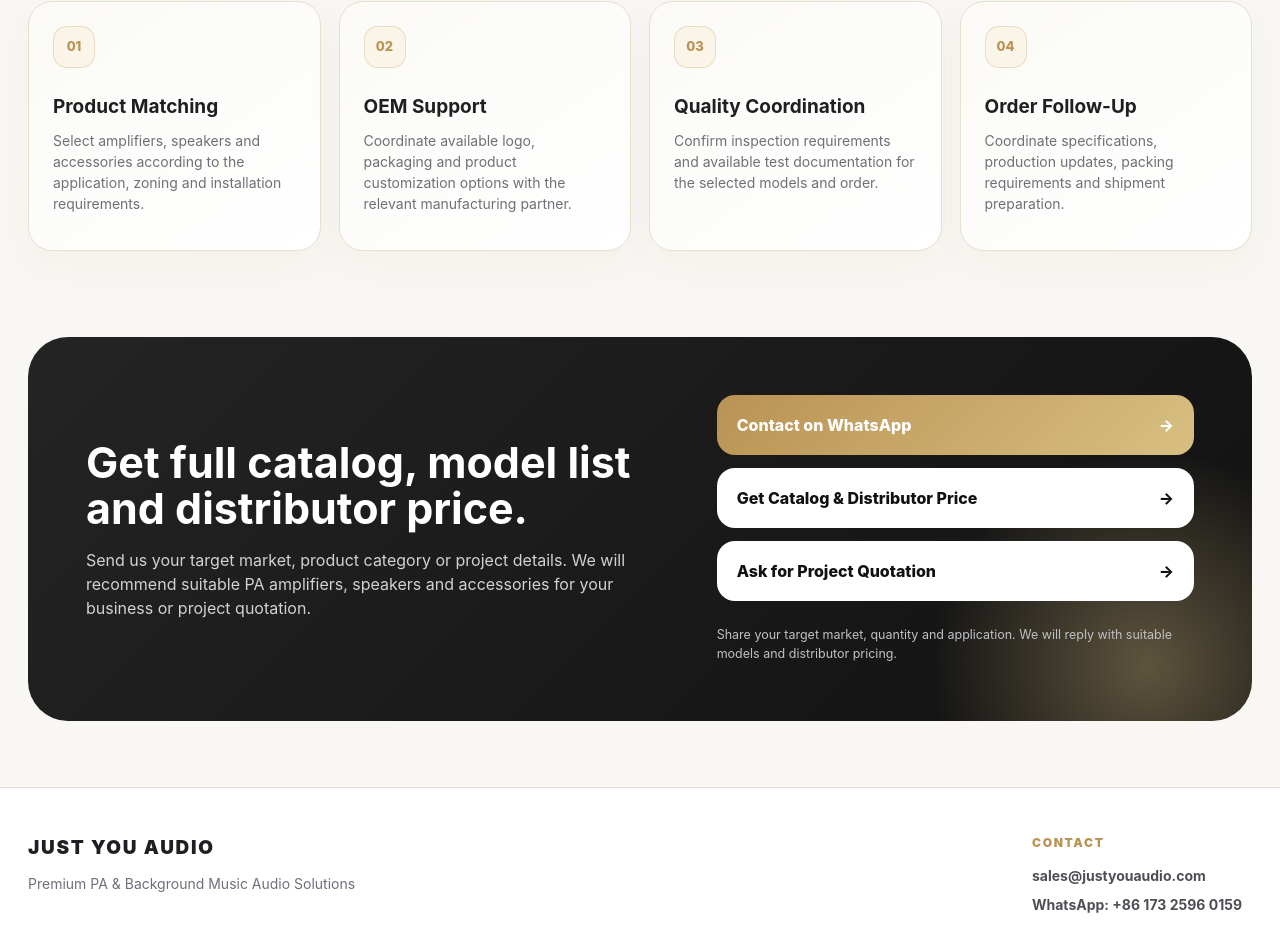
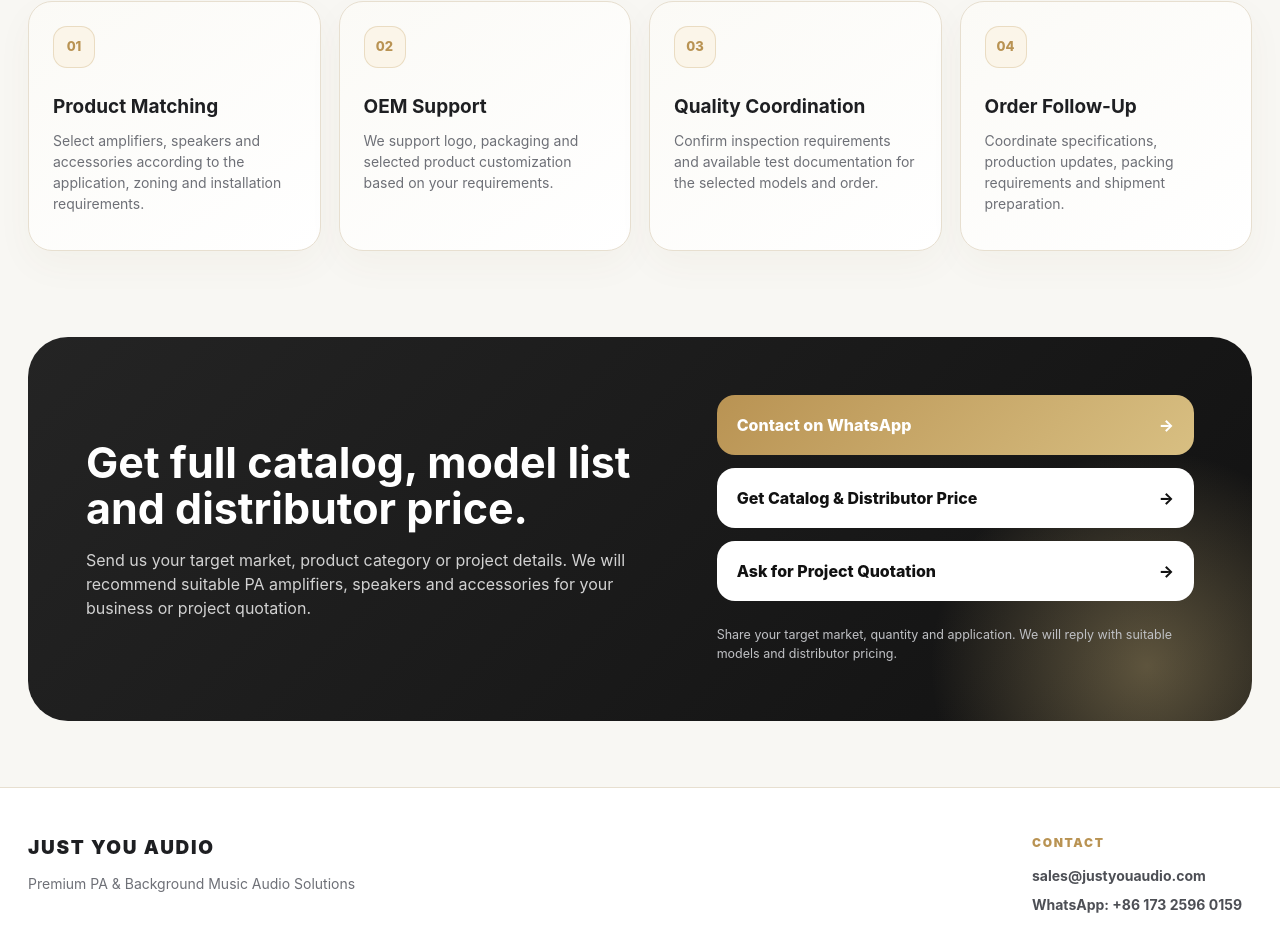
Before and after one commit to 0421eva123/just-you-audio-website, a Next.js app: page / in a window 1280 px wide. Shown: the part 4614-5541 px from the top of the page. Built offline with nearby package versions, Linux system fonts and the light colour scheme.

Commit message:
Update OEM support card copy

```diff
--- a/app/page.tsx
+++ b/app/page.tsx
@@ -185,7 +185,7 @@ const supplyQualityCards = [
   {
     title: "OEM Support",
     description:
-      "Coordinate available logo, packaging and product customization options with the relevant manufacturing partner.",
+      "We support logo, packaging and selected product customization based on your requirements.",
   },
   {
     title: "Quality Coordination",
```
